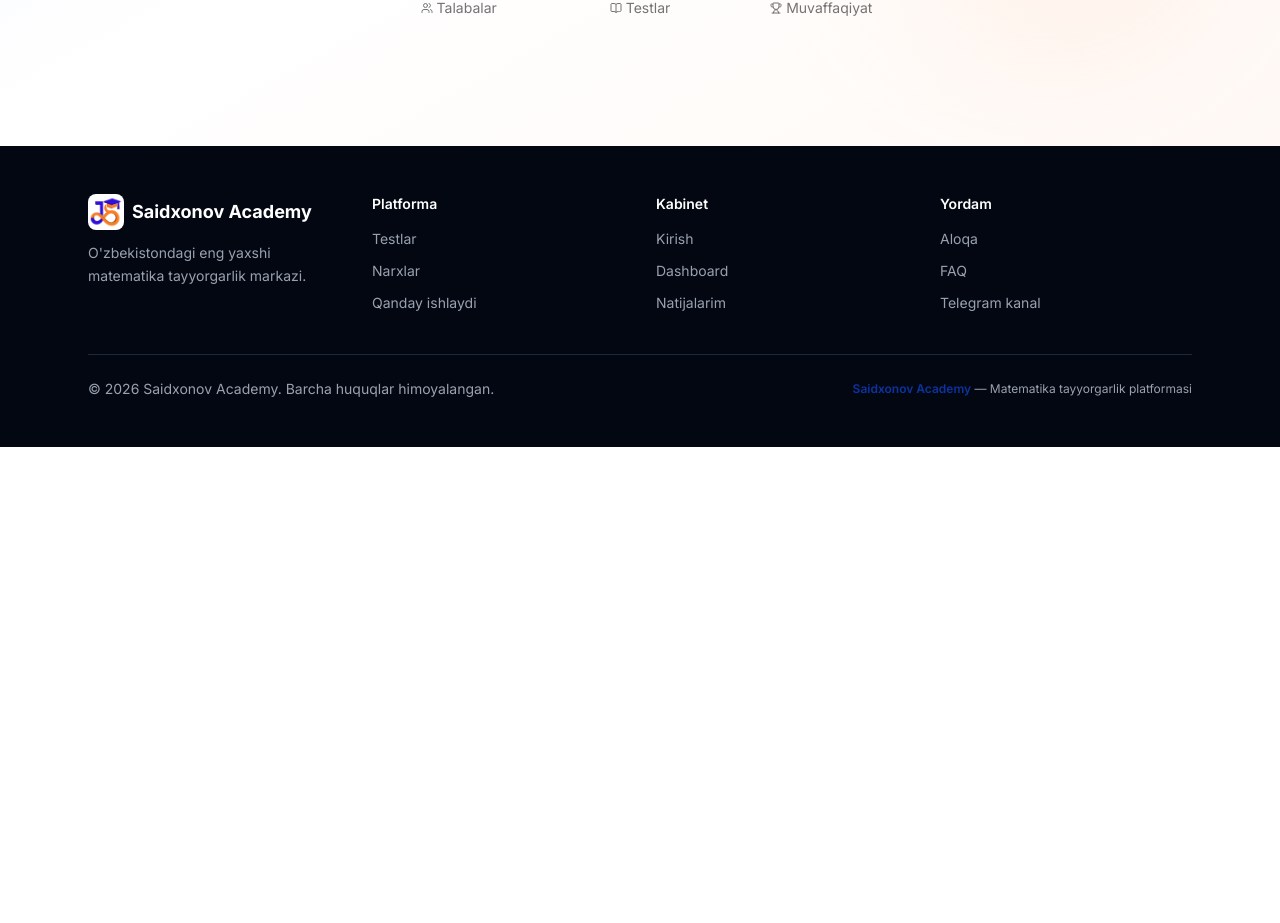
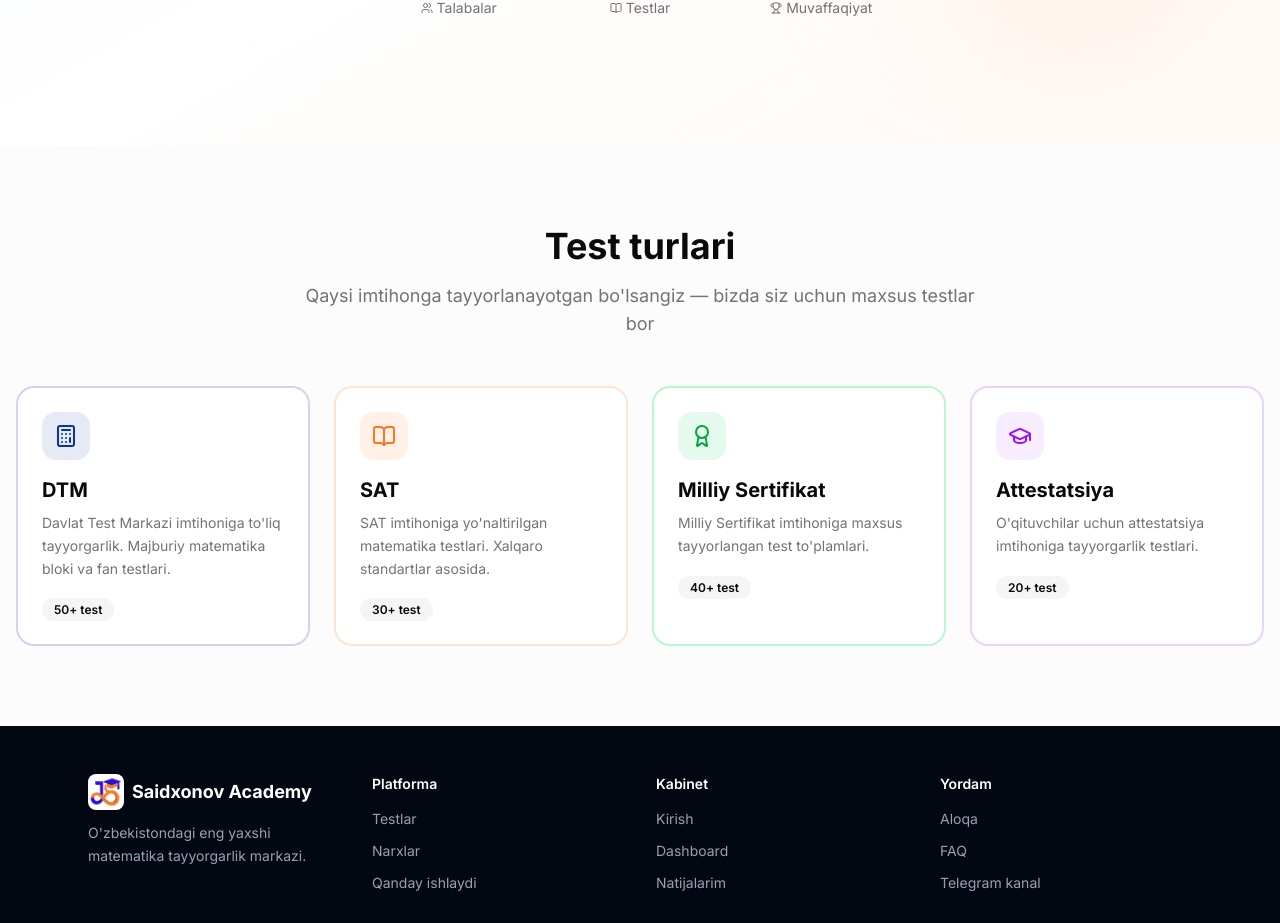
Before and after one commit to Magnus-ghub/math-academy-client, a Next.js app: page / in a window 1280 px wide. Shown: the part 631-1554 px from the top of the page. Before the commit the page ends 1078 px from the top, so only its background shows below. Built offline with nearby package versions, Linux system fonts and the light colour scheme; no server answers.

Commit message:
feat: test types section

```diff
--- a/src/app/(public)/page.tsx
+++ b/src/app/(public)/page.tsx
@@ -1,10 +1,12 @@
 // app/(public)/page.tsx
 import HeroSection from "@/components/home/HeroSection";
+import TestTypesSection from "@/components/home/TestTypesSection";
 
 export default function HomePage() {
   return (
     <>
       <HeroSection />
+      <TestTypesSection />
     </>
   );
 }
--- /dev/null
+++ b/src/components/home/TestTypesSection.tsx
@@ -0,0 +1,79 @@
+import Link from "next/link";
+import { Calculator, BookOpen, Award, GraduationCap } from "lucide-react";
+
+const testTypes = [
+  {
+    icon: Calculator,
+    title: "DTM",
+    description: "Davlat Test Markazi imtihoniga to'liq tayyorgarlik. Majburiy matematika bloki va fan testlari.",
+    color: "bg-primary/10 text-primary",
+    border: "border-primary/20 hover:border-primary",
+    href: "/tests?type=DTM",
+    count: "50+ test",
+  },
+  {
+    icon: BookOpen,
+    title: "SAT",
+    description: "SAT imtihoniga yo'naltirilgan matematika testlari. Xalqaro standartlar asosida.",
+    color: "bg-accent/10 text-accent",
+    border: "border-accent/20 hover:border-accent",
+    href: "/tests?type=SAT",
+    count: "30+ test",
+  },
+  {
+    icon: Award,
+    title: "Milliy Sertifikat",
+    description: "Milliy Sertifikat imtihoniga maxsus tayyorlangan test to'plamlari.",
+    color: "bg-green-500/10 text-green-600",
+    border: "border-green-200 hover:border-green-500",
+    href: "/tests?type=MILLIY_SERTIFIKAT",
+    count: "40+ test",
+  },
+  {
+    icon: GraduationCap,
+    title: "Attestatsiya",
+    description: "O'qituvchilar uchun attestatsiya imtihoniga tayyorgarlik testlari.",
+    color: "bg-purple-500/10 text-purple-600",
+    border: "border-purple-200 hover:border-purple-500",
+    href: "/tests?type=ATTESTATSIYA",
+    count: "20+ test",
+  },
+];
+
+export default function TestTypesSection() {
+  return (
+    <section className="py-20 bg-muted/30">
+      <div className="container mx-auto px-4">
+        {/* Header */}
+        <div className="text-center mb-12">
+          <h2 className="text-3xl md:text-4xl font-bold mb-4">
+            Test turlari
+          </h2>
+          <p className="text-muted-foreground text-lg max-w-2xl mx-auto">
+            Qaysi imtihonga tayyorlanayotgan bo'lsangiz — bizda siz uchun maxsus testlar bor
+          </p>
+        </div>
+
+        {/* Cards */}
+        <div className="grid grid-cols-1 sm:grid-cols-2 lg:grid-cols-4 gap-6">
+          {testTypes.map((type) => (
+            <Link href={type.href} key={type.title}>
+              <div className={`bg-background rounded-2xl border-2 p-6 h-full transition-all duration-200 cursor-pointer hover:shadow-lg hover:-translate-y-1 ${type.border}`}>
+                <div className={`w-12 h-12 rounded-xl flex items-center justify-center mb-4 ${type.color}`}>
+                  <type.icon className="w-6 h-6" />
+                </div>
+                <h3 className="text-xl font-bold mb-2">{type.title}</h3>
+                <p className="text-muted-foreground text-sm mb-4 leading-relaxed">
+                  {type.description}
+                </p>
+                <span className="text-xs font-semibold px-3 py-1 rounded-full bg-muted">
+                  {type.count}
+                </span>
+              </div>
+            </Link>
+          ))}
+        </div>
+      </div>
+    </section>
+  );
+}
```
